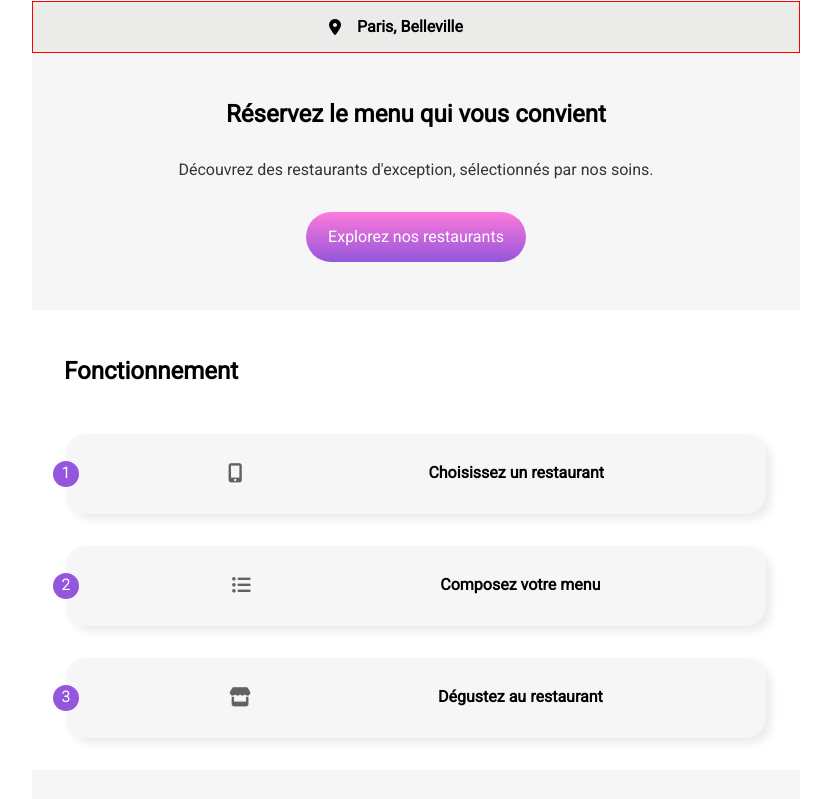
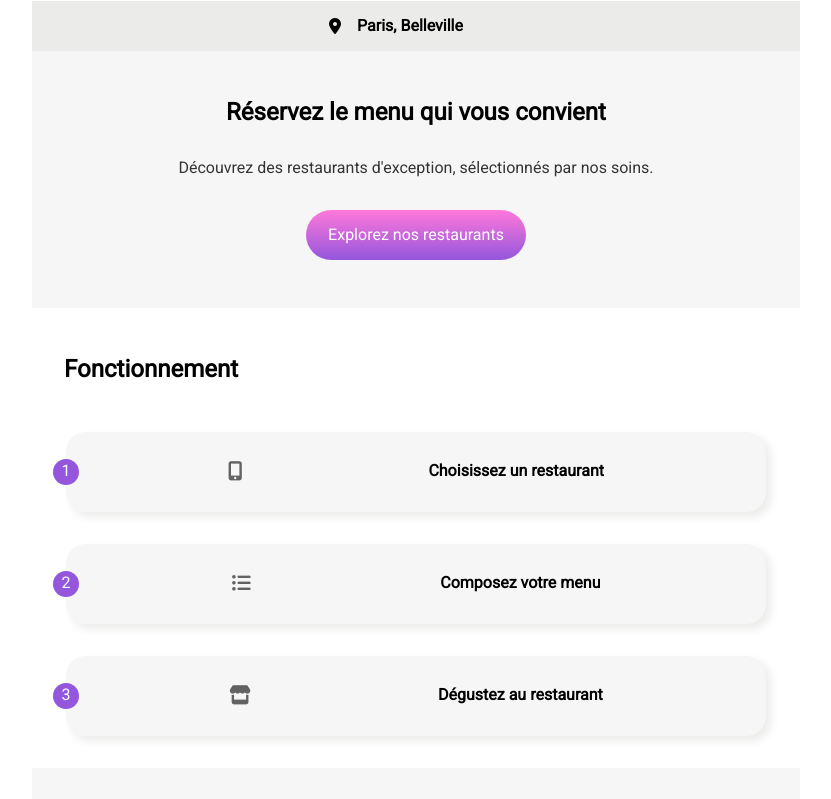
Before and after one commit to sergyth/SaniNounkwSergeThierry_3_03112021, a plain HTML site: page index.html in a window 1280 px wide. Shown: the part 59-858 px from the top of the page, without its empty margins (224-1055 px from the left). Drawn offline with Linux system fonts and the light colour scheme; a web font is replaced by a local one.

Commit message:
retrait bordure

```diff
--- a/index.html
+++ b/index.html
@@ -25,7 +25,7 @@
       <main class="main">
         <section class="booking">
           <div class="booking booking--dark">
-            <div class="map red-b">
+            <div class="map ">
               <i class="fas fa-map-marker-alt map__icon"></i>
               <p class="map__text">Paris, Belleville</p>
             </div>
```
